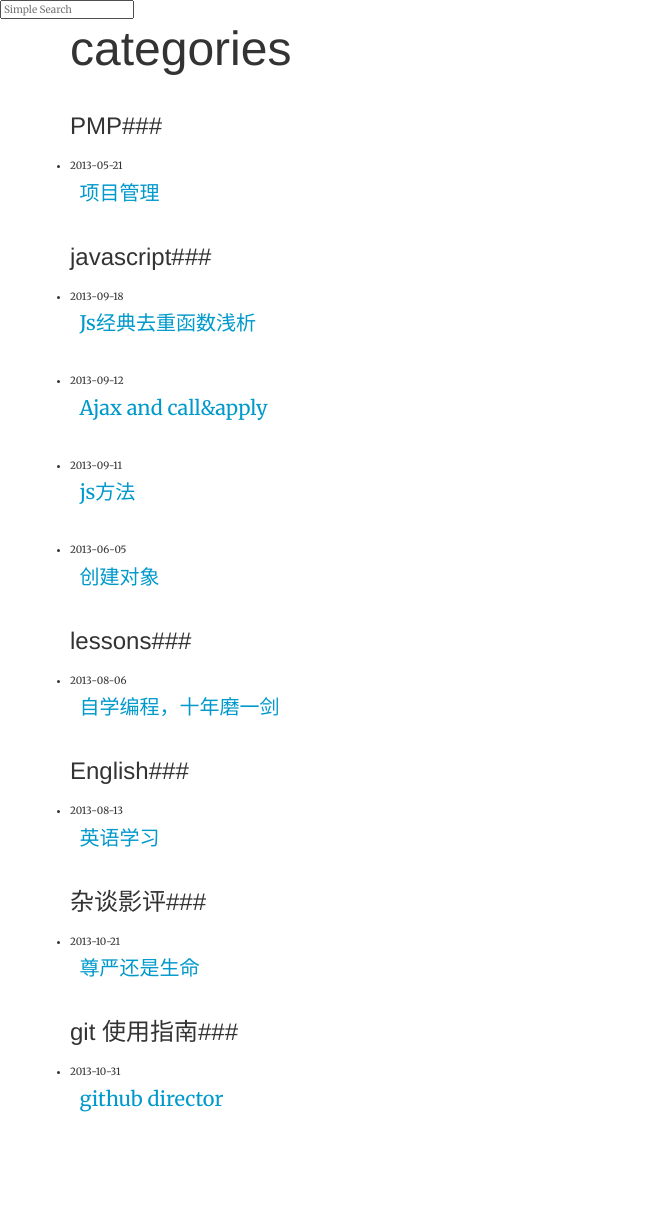
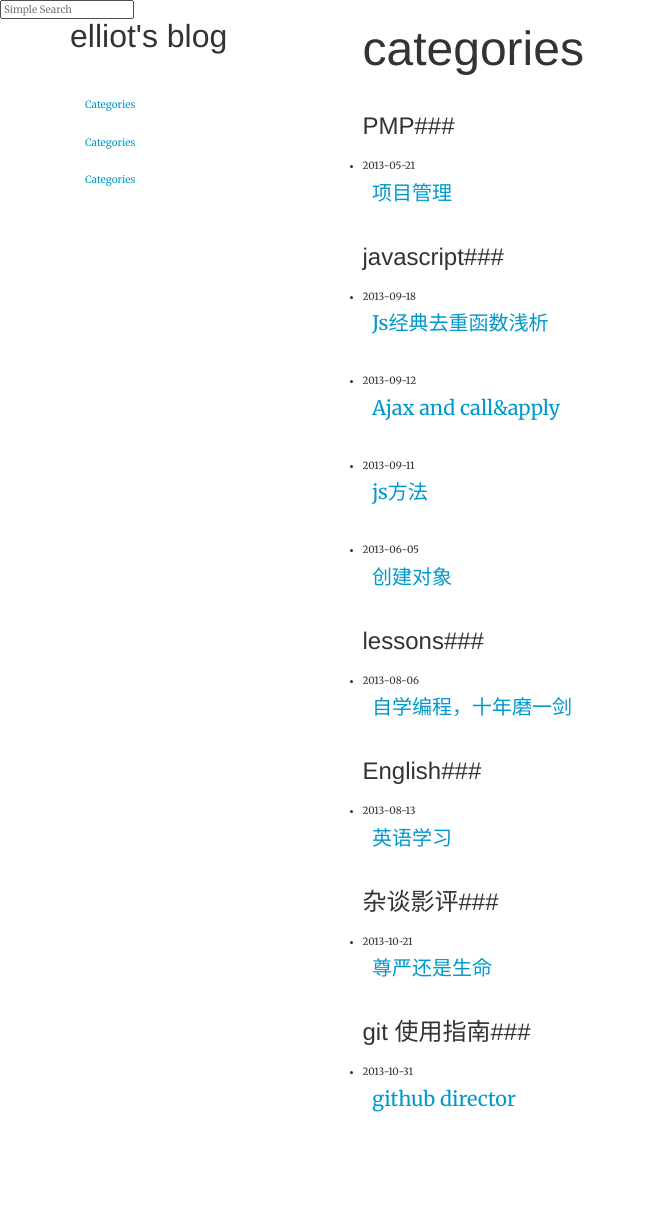
Before and after one commit to huxiangtao/huxiangtao.github.io, a Jekyll site: the page built from categories/index.md, in a window 1280 px wide. Shown: the whole page, without its empty margins (0-646 px from the left). Built offline with Jekyll 4.4.1, drawn with Linux system fonts in a browser that asks for light colours; Markdown is read by kramdown in place of the engine named in the settings.

Commit message:
add _sidebar.html

```diff
--- /dev/null
+++ b/_includes/_sidebar.html
@@ -0,0 +1,17 @@
+<div class="col-md-3">
+    <div class="bs-sidebar hidden-print affix" role="complementary">
+        <h1 class="h2 m-0"><a href="{{site.url}}">{{site.name}}</a></h1>
+        <p>{{site.description}}</p>
+        <ul class="nav bs-sidenav">
+            <li>
+                <a href="/categories" title="Categories">Categories</a>
+            </li>
+            <li>
+                <a href="/categories" title="Categories">Categories</a>
+            </li>
+            <li>
+                <a href="/categories" title="Categories">Categories</a>
+            </li>
+        </ul>
+    </div>
+</div>
--- a/_layouts/page.html
+++ b/_layouts/page.html
@@ -1,5 +1,7 @@
 {% include _head.html %}
-<main>
+<div class="row">
+    {% include _sidebar.html %}
+    <div class="col-md-9" role="main">
         <article class="post">
             <header class="post-hd">
                 <h1>{{ page.title }}</h1>
@@ -8,5 +10,6 @@
                 {{ content }}
             </div>
         </article>
-</main>
+    </div>
+</div>
 {% include _footer.html %}
```
Also changed, not shown: _layouts/default.html (+1 -17 lines). Lines whose indentation alone changed are shown as unchanged.
